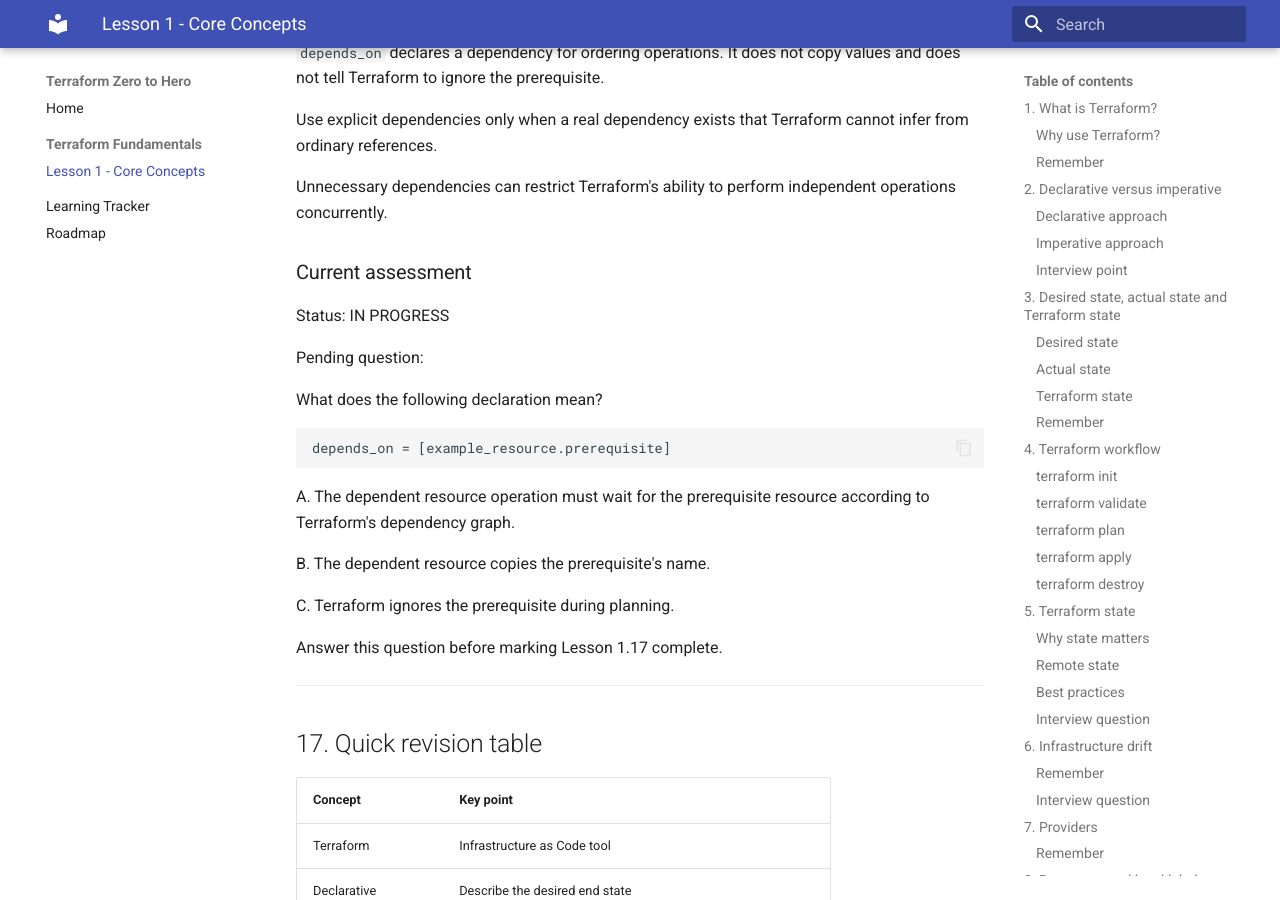
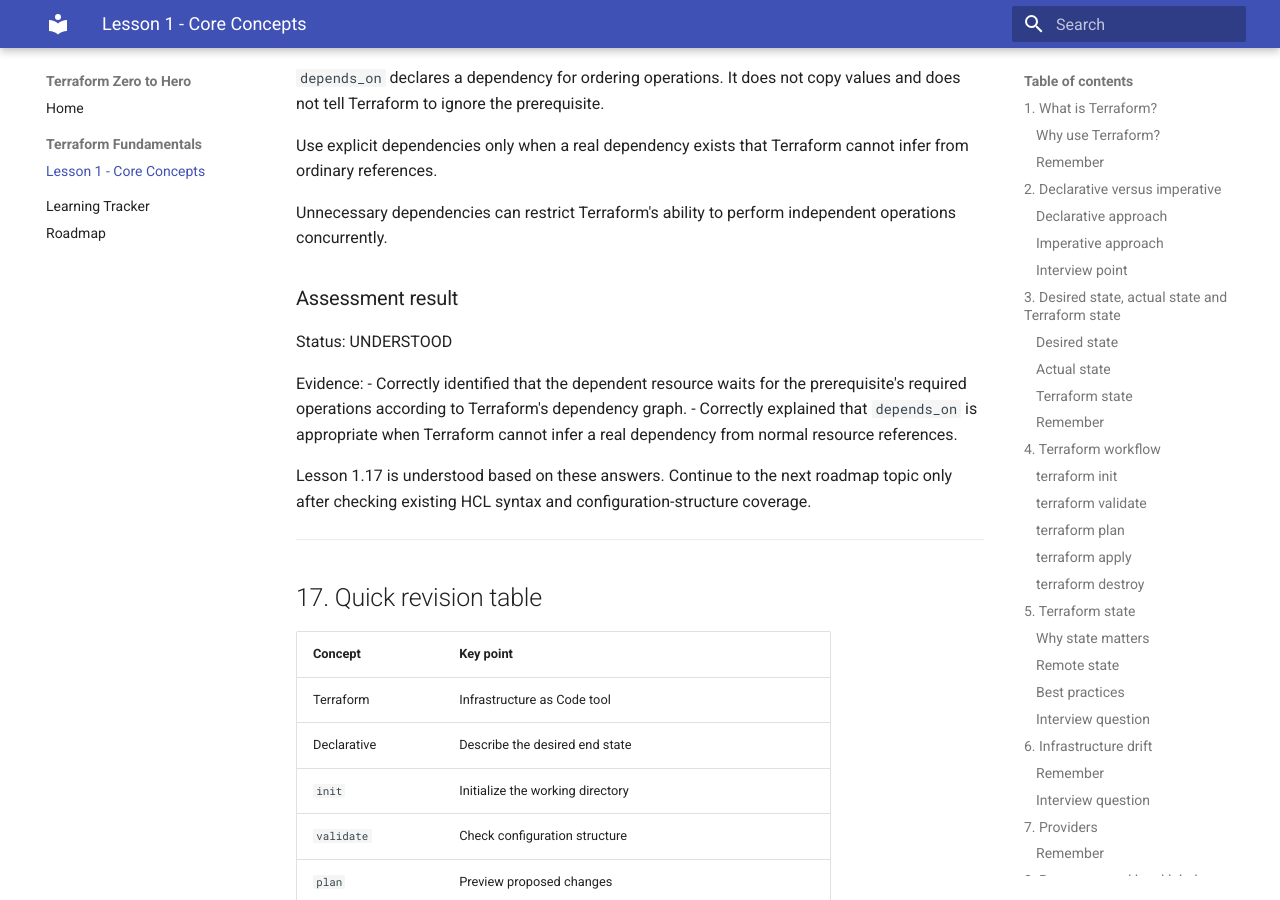
Before and after one commit to pshewale-dev/terraform-azure-lab, an MkDocs documentation site: the page built from docs/lesson-01-fundamentals.md, in a window 1280 px wide and 900 px high, scrolled down 9385 px. Built offline with MkDocs 1.6.1 and Material for MkDocs 9.7.7, drawn with Linux system fonts in a browser that asks for light colours; some of the changed text lies outside the part shown.

Commit message:
docs: record explicit dependency lesson completion

````diff
--- a/docs/lesson-01-fundamentals.md
+++ b/docs/lesson-01-fundamentals.md
@@ -3,8 +3,8 @@
 **Purpose:** Build a clear understanding of Terraform before moving
 into more complex Azure configurations.
 
-**Current checkpoint:** Lesson 1.17 — Explicit dependencies.
-The prediction exercise is still pending.
+**Current checkpoint:** Lesson 1.17 — Explicit dependencies (`depends_on`).
+**Status:** UNDERSTOOD. The learner correctly answered the dependency-ordering prediction and the follow-up about when explicit dependencies are needed.
 
 ---
 
@@ -434,26 +434,15 @@ Terraform cannot infer from ordinary references.
 Unnecessary dependencies can restrict Terraform's ability to perform
 independent operations concurrently.
 
-### Current assessment
+### Assessment result
 
-Status: IN PROGRESS
+Status: UNDERSTOOD
 
-Pending question:
+Evidence:
+- Correctly identified that the dependent resource waits for the prerequisite's required operations according to Terraform's dependency graph.
+- Correctly explained that `depends_on` is appropriate when Terraform cannot infer a real dependency from normal resource references.
 
-What does the following declaration mean?
-
-```hcl
-depends_on = [example_resource.prerequisite]
-```
-
-A. The dependent resource operation must wait for the prerequisite
-resource according to Terraform's dependency graph.
-
-B. The dependent resource copies the prerequisite's name.
-
-C. Terraform ignores the prerequisite during planning.
-
-Answer this question before marking Lesson 1.17 complete.
+Lesson 1.17 is understood based on these answers. Continue to the next roadmap topic only after checking existing HCL syntax and configuration-structure coverage.
 
 ---
 
@@ -514,3 +503,17 @@ Track each answer as:
 
 Mark an answer confident only when you can explain it clearly in
 your own words.
+
+## Lesson 1.17 — Explicit Dependencies: Knowledge Check Record
+
+**Status: UNDERSTOOD**
+
+### Key idea
+Terraform infers dependencies from normal resource references when possible. Use `depends_on` only when a real dependency exists that Terraform cannot infer from those references.
+
+### Knowledge-check evidence
+- Prediction: `depends_on = [example_resource.prerequisite]` means the dependent resource's required operations wait for the prerequisite according to the dependency graph.
+- Follow-up: an explicit dependency is useful when Terraform cannot infer the relationship from a direct resource reference.
+
+### Next step
+Review the existing notes for HCL syntax and configuration structure, then teach any uncovered material one concept at a time with a prediction-first question.
````
